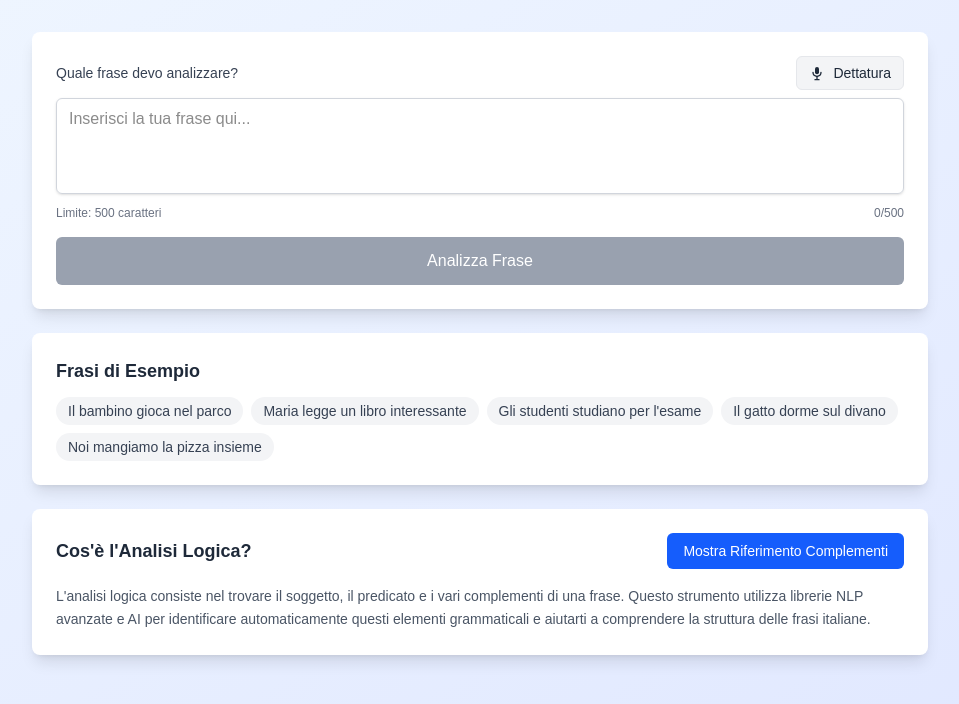
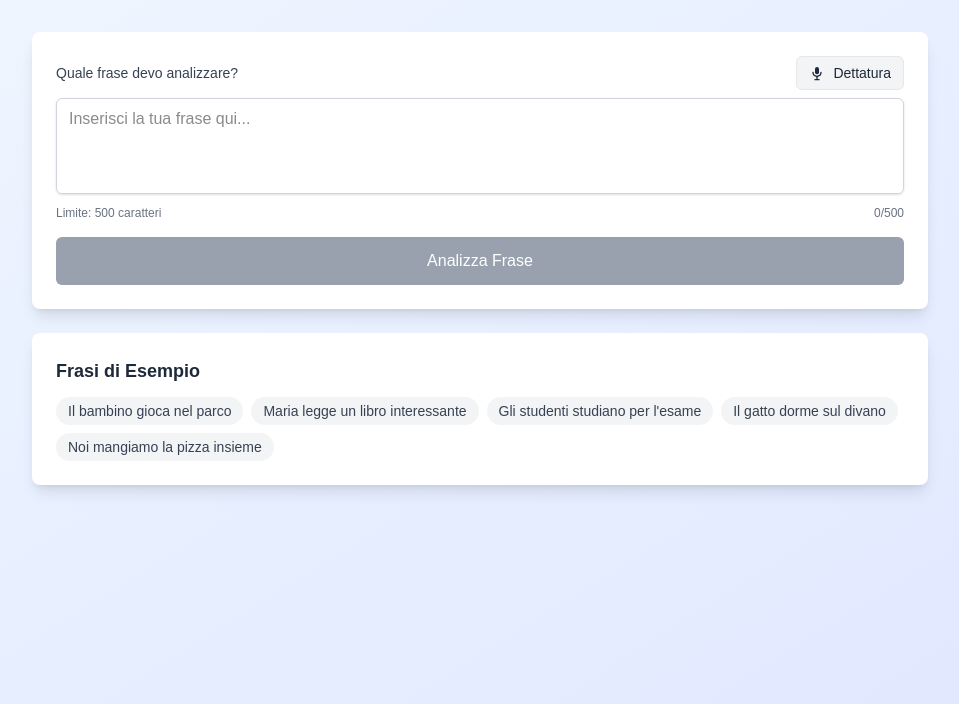
Before and after one commit to Mudassirdbs/logical_analyzer, a Next.js app: page / in a window 1280 px wide. Shown: the top 704 px of the page, without its empty margins (160-1119 px from the left). Built offline with nearby package versions, Linux system fonts and the light colour scheme.

Commit message:
chore: removed un-necessary div

```diff
--- a/src/app/page.tsx
+++ b/src/app/page.tsx
@@ -324,23 +324,6 @@ export default function Home() {
               </div>
             </div>
           )}
-
-          <div className="bg-white dark:bg-gray-800 rounded-lg shadow-lg p-6 mt-6">
-            <div className="flex justify-between items-center mb-4">
-              <h3 className="text-lg font-semibold text-gray-800 dark:text-white">Cos&apos;è l&apos;Analisi Logica?</h3>
-              <button
-                onClick={() => setShowReference(!showReference)}
-                className="px-4 py-2 bg-blue-600 hover:bg-blue-700 text-white text-sm rounded-md transition-colors duration-200"
-              >
-                {showReference ? 'Nascondi Riferimento' : 'Mostra Riferimento Complementi'}
-              </button>
-            </div>
-            <p className="text-gray-600 dark:text-gray-300 text-sm leading-relaxed">
-              L&apos;analisi logica consiste nel trovare il soggetto, il predicato e i vari complementi di una frase.
-              Questo strumento utilizza librerie NLP avanzate e AI per identificare automaticamente questi elementi grammaticali e aiutarti a comprendere la struttura delle frasi italiane.
-            </p>
-
-          </div>
         </div>
       </div>
     </div>
```
